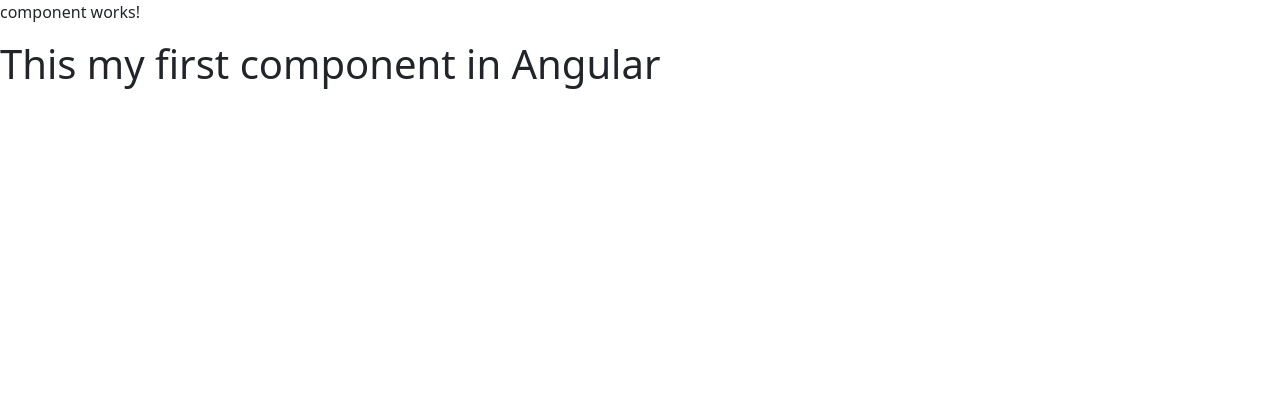
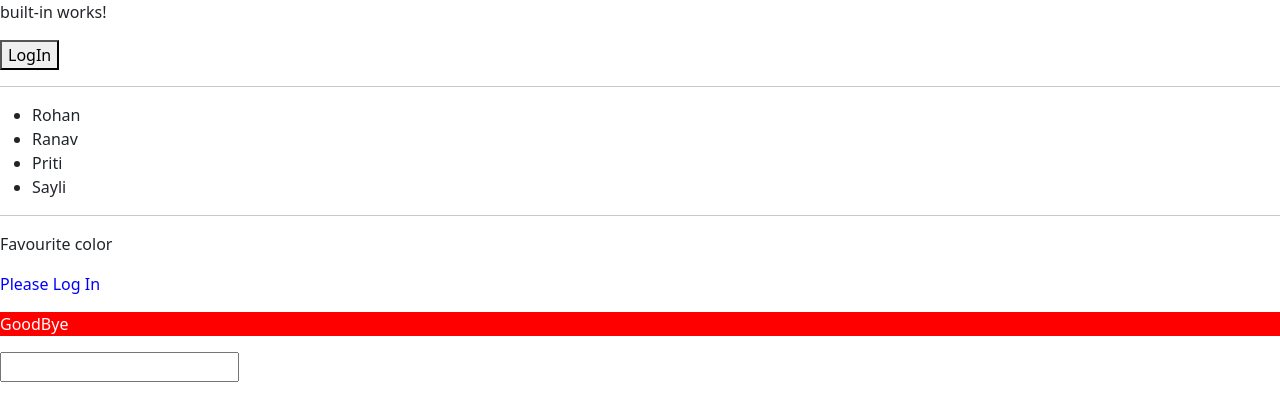
Before and after one commit to vaidehiramchandra/first_project, an Angular app: page / in a window 1280 px wide. Shown: the top 420 px of the page. Built offline with nearby package versions, Linux system fonts and the light colour scheme.

Commit message:
Directives

```diff
--- a/src/app/app.component.html
+++ b/src/app/app.component.html
@@ -1 +1,2 @@
-<app-component></app-component>
+<!-- <app-component></app-component> -->
+ <app-built-in></app-built-in>
--- /dev/null
+++ b/src/app/directives/built-in/built-in.component.css
@@ -0,0 +1,9 @@
+.login{
+    background-color: blue;
+    color:white
+}
+
+.logout{
+    background-color: red;
+    color: white;
+}
--- /dev/null
+++ b/src/app/directives/built-in/built-in.component.html
@@ -0,0 +1,28 @@
+<p>built-in works!</p>
+<h1 *ngIf="isLogin">Welcome</h1>
+<button (click)="login()">{{isLogin ? "Logout" : "LogIn"}}</button>
+
+<hr>
+
+<ul>
+    <li *ngFor="let std of students">{{std}}</li>
+</ul>
+
+<hr>
+
+<div [ngSwitch]="color">
+    <p *ngSwitchCase="'red'">Color of Love</p>
+    <p *ngSwitchCase="'pink'">Color Of Like</p>
+    <p *ngSwitchCase="'purple'">Favourite color</p>
+    <p *ngSwitchDefault>Color of all</p>
+
+</div>
+
+<p [ngStyle]="{color : isLogin? 'red' : 'blue'}">{{isLogin ? "Welocome to app" : "Please Log In"}}</p>
+
+<p id="myId" [ngClass]="isLogin ? 'login' : 'logout'">{{isLogin ? "Welocme" : "GoodBye"}}</p>
+
+<input type="text" [(ngModel)]="user">
+<p>
+    {{user}}
+</p>
--- /dev/null
+++ b/src/app/directives/built-in/built-in.component.ts
@@ -0,0 +1,49 @@
+import { Component } from '@angular/core';
+
+@Component({
+  selector: 'app-built-in',
+  templateUrl: './built-in.component.html',
+  styleUrls: ['./built-in.component.css']
+})
+export class BuiltInComponent {
+
+  // directives : directives in angular are responsibvle for change the structure or change the behavoiur of the template
+  // directives chnage structire by adding or removing elements from dom and change behavuiur by changing style of the dom element
+  // there are main two types of directives
+  // 1.Built in : Angular provides itself
+  // 2.Custom directives : Developer can create itself
+
+  // In built in derective again three types
+  // i.structural : structural derective change the structure of template by add or remove elelment
+  // There are three types of structural directives
+
+  // a.*ngIf : it hiode or show template base don boolean condition
+  public isLogin:boolean = false;
+
+  login(){
+    this.isLogin = !this.isLogin
+
+  }
+
+  // b.*ngFor: it repeats the template for the item of collection
+  public students:any[] = ["Rohan", "Ranav", "Priti", "Sayli"];
+
+  // c.*ngSwitch : It return the case with matching value
+  public color:string = "purple"
+
+  // ii.attribute : Attribute serectives can change behaviur of element by dyamic changing its style
+  // there are three types of attribute directives
+
+  // a.ngStyle= It changes inline style dynamically;
+
+  // b.ngClass= It change class dynamically based on condition
+
+  // c.ngModel : it changes form inputs on user reaction  needs forms module
+ public user:string = ""
+
+
+  // iii.component : Componet its itselt a directive with its own tem[plate and style
+
+
+
+}
```
Also changed, not shown: src/app/app.module.ts (+6 -2 lines), 1 other file (tests, documents, lock files or other folders).
